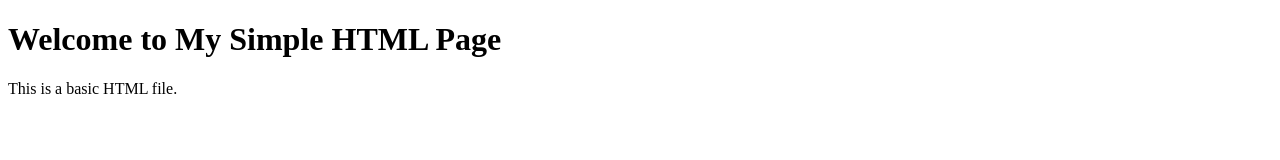
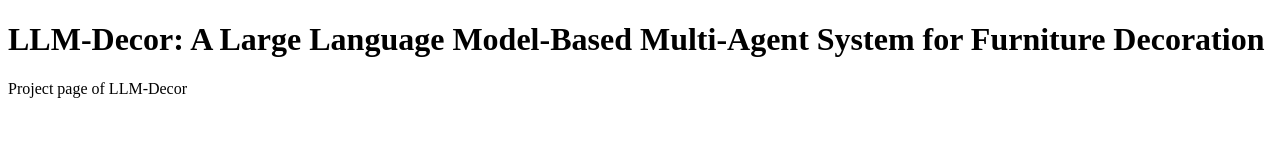
Before and after one commit to toannguyen1904/llmdecor, a plain HTML site: page index.html in a window 1280 px wide. Drawn offline with Linux system fonts and the light colour scheme.

Commit message:
Update index.html

```diff
--- a/index.html
+++ b/index.html
@@ -3,10 +3,10 @@
 <head>
     <meta charset="UTF-8">
     <meta name="viewport" content="width=device-width, initial-scale=1.0">
-    <title>Simple HTML Page</title>
+    <title>LLM-Decor: A Large Language Model-Based Multi-Agent System for Furniture Decoration</title>
 </head>
 <body>
-    <h1>Welcome to My Simple HTML Page</h1>
-    <p>This is a basic HTML file.</p>
+    <h1>LLM-Decor: A Large Language Model-Based Multi-Agent System for Furniture Decoration</h1>
+    <p>Project page of LLM-Decor</p>
 </body>
 </html>
```
